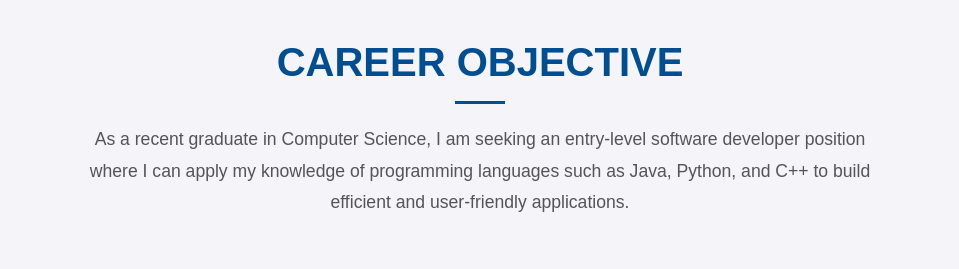
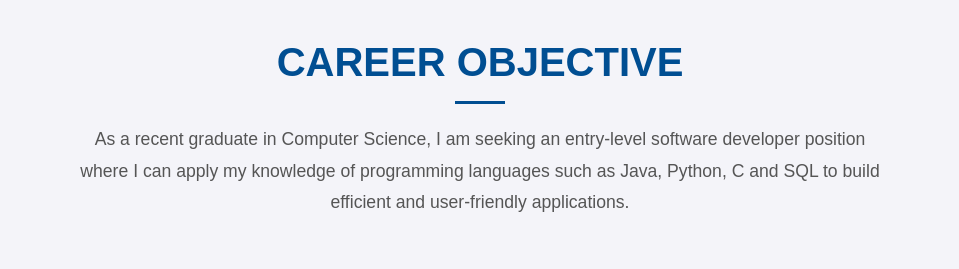
Before and after one commit to teja2509/portfolio, a plain HTML site: page index.html in a window 1280 px wide. Shown: the part 860-1129 px from the top of the page, without its empty margins (160-1119 px from the left). Drawn offline with Linux system fonts and the light colour scheme.

Commit message:
Update index.html

```diff
--- a/index.html
+++ b/index.html
@@ -19,7 +19,7 @@
     <div class="container">
       <h2>Career Objective</h2>
       <p>
-        As a recent graduate in Computer Science, I am seeking an entry-level software developer position where I can apply my knowledge of programming languages such as Java, Python, and C++ to build efficient and user-friendly applications.
+        As a recent graduate in Computer Science, I am seeking an entry-level software developer position where I can apply my knowledge of programming languages such as Java, Python, C and SQL to build efficient and user-friendly applications.
       </p>
     </div>
   </section>
```
